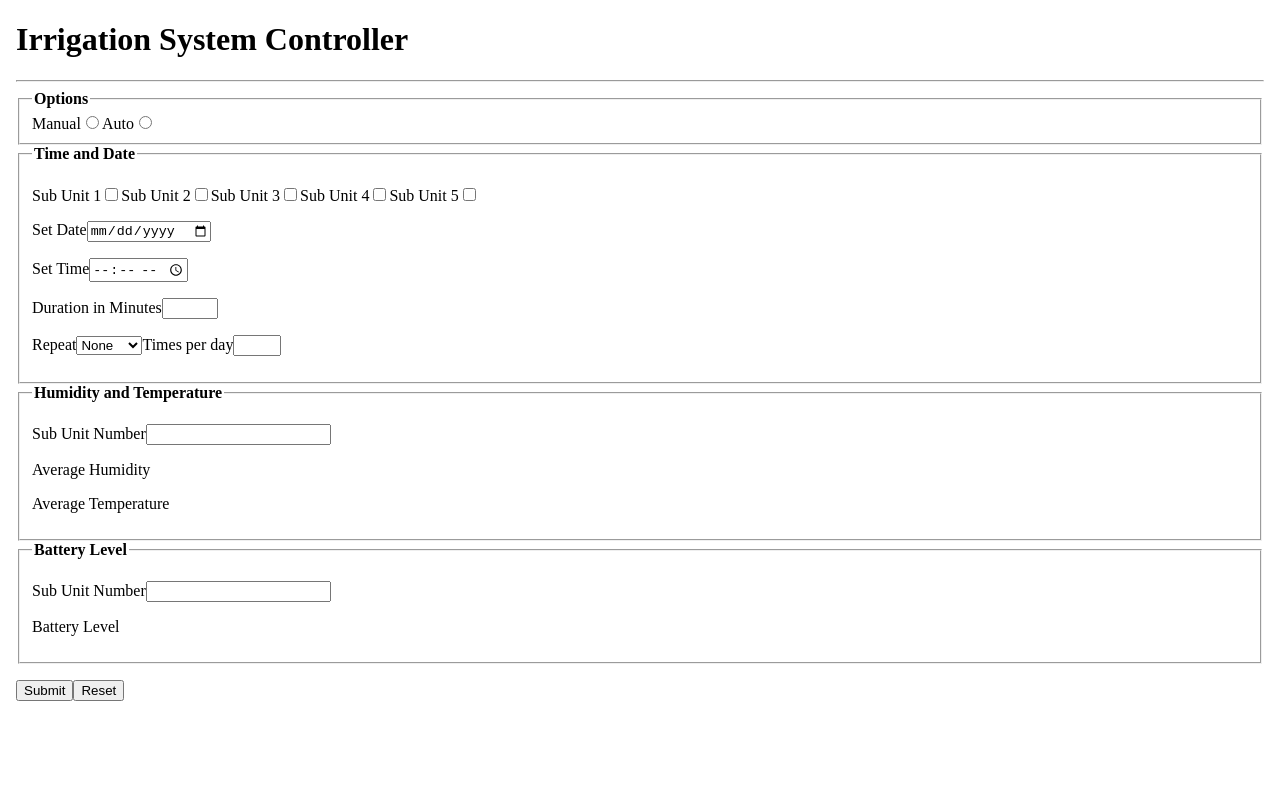
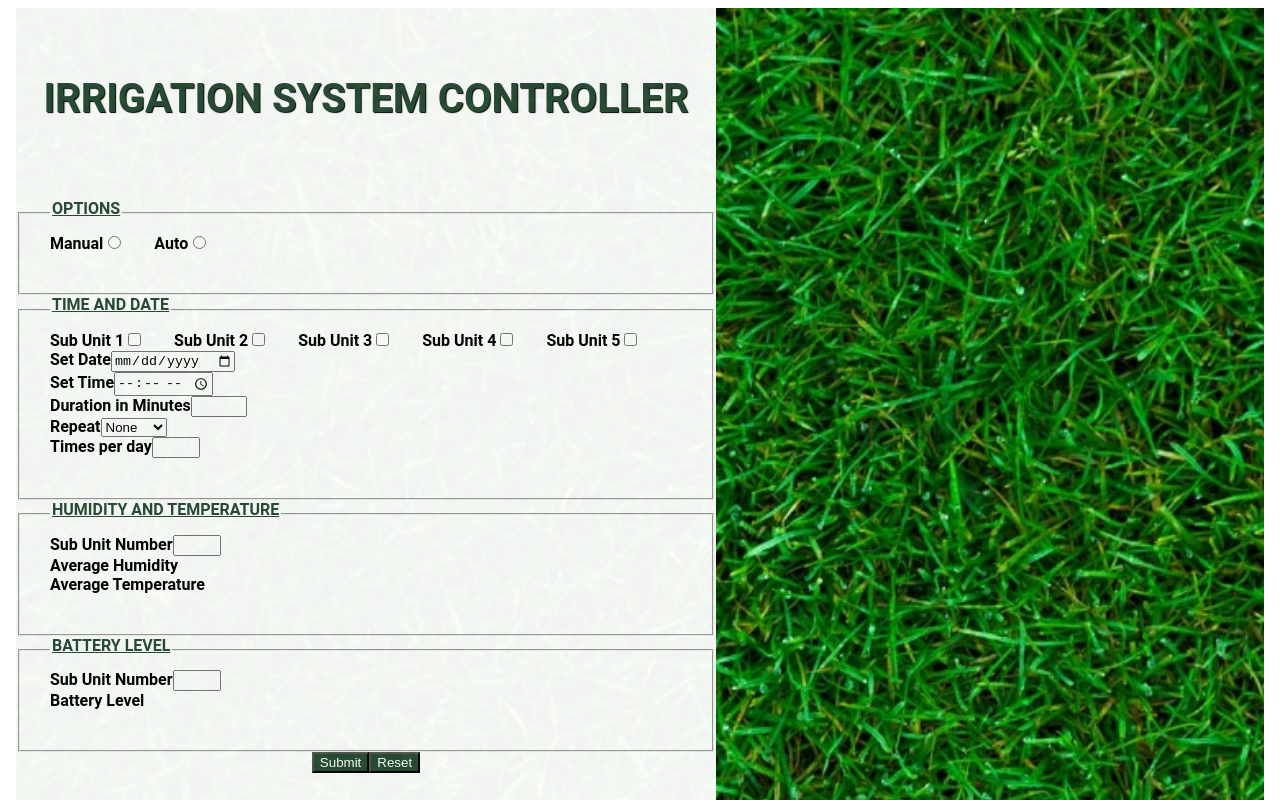
Before and after one commit to JanithGan/WaterMe, an Angular app: page / in a window 1280 px wide. Shown: the top 800 px of the page. Built offline with nearby package versions, Linux system fonts and the light colour scheme; what @angular/fire would draw is missing.

Commit message:
Added Code

```diff
--- a/src/app/app.component.css
+++ b/src/app/app.component.css
@@ -0,0 +1,66 @@
+body{
+	background-image : url("grass.jpg");
+	background-color : #294936;
+	background-position: center;
+    background-repeat: no-repeat;
+    background-size: cover;
+	color: black;
+	font-family: 'Roboto', sans-serif;
+	font-weight:bold;
+}
+
+.container{
+	background-color : white;
+	height: 1400px;
+	opacity	: 0.95;
+	width: 700px;
+}
+
+header{
+	text-align: center;
+	padding-top: 40px;
+	padding-bottom: 50px;
+
+
+}
+h1{
+	font-weight: bold;
+	font-size: 40px;
+	color: #294936;
+	text-shadow: 1px 1px 1px black;
+
+}
+
+.box{
+	padding-left: 30px;
+	padding-right: 30px;
+	padding-bottom: 40px;
+	position: relative;
+
+}
+.button_cl{
+	background-color : #294936;
+	color:white;
+}
+
+.select_box{
+	display: inline;
+	padding-right: 30px;
+
+}
+
+legend{
+	padding-bottom: 10px;
+	text-transform: uppercase;
+	color: #294936;
+	text-decoration: underline;
+}
+
+.box1{
+	text-align:center;
+	padding-left: 30px;
+	padding-right: 30px;
+	padding-bottom: 40px;
+	position: relative;
+
+}
--- a/src/app/app.component.html
+++ b/src/app/app.component.html
@@ -1,104 +1,112 @@
-<!DOCTYPE html>
-<html>
+<body>
+  <div class="container">
+    <header>
+      <h1>IRRIGATION SYSTEM CONTROLLER</h1>
+    </header>
 
-<head>
-  <meta name="viewport" content="width=device-width, initial-scale=1.0">
-  <meta name="description" content="Form Elements">
-  <title>Controller</title>
-</head>
-
-<body>
-
-  <h1>Irrigation System Controller</h1>
-  <hr>
     <form action="results.html" method="GET">
-    <fieldset>
+      <fieldset class="box">
         <legend><strong>Options</strong></legend>
-
+        <div class="select_box">
           <label for="manual">Manual</label>
           <input type="radio" name="mode" id="manual" value="manual">
+        </div>
+        <div class="select_box">
+          <label for="auto">Auto</label>
+          <input type="radio" name="mode" id="auto" value="auto">
+        </div>
+      </fieldset>
+
+      <fieldset class="box">
+        <legend><strong>Time and Date</strong></legend>
+
+        <div class="form-group">
+          <div class="select_box">
+            <label for="TimeUnit1">Sub Unit 1</label>
+            <input type="checkbox" name="TimeUnit1" id="TimeUnit1" value="TimeUnit1">
+          </div>
+          <div class="select_box">
+            <label for="TimeUnit2">Sub Unit 2</label>
+            <input type="checkbox" name="TimeUnit2" id="TimeUnit2" value="TimeUnit2">
+          </div>
+          <div class="select_box">
+            <label for="TimeUnit3">Sub Unit 3</label>
+            <input type="checkbox" name="TimeUnit3" id="TimeUnit3" value="TimeUnit3">
+          </div>
+          <div class="select_box">
+            <label for="TimeUnit4">Sub Unit 4</label>
+            <input type="checkbox" name="TimeUnit4" id="TimeUnit4" value="TimeUnit4">
+          </div>
+          <div class="select_box">
+            <label for="TimeUnit5">Sub Unit 5</label>
+            <input type="checkbox" name="TimeUnit5" id="TimeUnit5" value="TimeUnit5">
+          </div>
+        </div>
 
 
-      <label for="auto">Auto</label>
-      <input type="radio" name="mode" id="auto" value="auto">
-
-    </fieldset>
-
-    <fieldset>
-      <legend><strong>Time and Date</strong></legend>
-
-      <p>
-        <label for="TimeUnit1">Sub Unit 1</label>
-        <input type="checkbox" name="TimeUnit1" id="TimeUnit1" value="TimeUnit1">
-        <label for="TimeUnit2">Sub Unit 2</label>
-        <input type="checkbox" name="TimeUnit2" id="TimeUnit2" value="TimeUnit2">
-        <label for="TimeUnit3">Sub Unit 3</label>
-        <input type="checkbox" name="TimeUnit3" id="TimeUnit3" value="TimeUnit3">
-        <label for="TimeUnit4">Sub Unit 4</label>
-        <input type="checkbox" name="TimeUnit4" id="TimeUnit4" value="TimeUnit4">
-        <label for="TimeUnit5">Sub Unit 5</label>
-        <input type="checkbox" name="TimeUnit5" id="TimeUnit5" value="TimeUnit5">
-      </p>
-      <p>
+        <div class="form-group">
           <label for="date">Set Date</label>
-        <input type="date" name="date" id="date">
-      </p>
-      <p>
+          <input type="date" name="date" id="date" class="form-control">
+        </div>
+        <div class="form-group">
           <label for="time">Set Time</label>
-        <input type="time" name="time" id="time">
-      </p>
-      <p>
+          <input type="time" name="time" id="time" class="form-control">
+        </div>
+        <div class="form-group">
           <label for="duration">Duration in Minutes</label>
-        <input type="number" name="duration" id="duration" min="1" max="30">
-      </p>
-      <p>
+          <input type="number" name="duration" id="duration" min="1" max="30" class="form-control">
+        </div>
+        <div class="form-row">
+          <div class="col">
             <label for="repetition">Repeat</label>
-        <select name="repetition" id="repetition">
+            <select name="repetition" id="repetition" class="form-control">
               <option value="none">None</option>
               <option value="daily">Daily</option>
               <option value="weekly">Weekly</option>
             </select>
+          </div>
+          <div class="col">
             <label for="times">Times per day</label>
-        <input type="number" name="times" id="times" min="1" max="3">
-      </p>
+            <input type="number" name="times" id="times" min="1" max="3" class="form-control">
+          </div>
+        </div>
+        <div class="form-group"></div>
       </fieldset>
 
-    <fieldset>
+      <fieldset class="box">
         <legend><strong>Humidity and Temperature</strong></legend>
 
-      <p>
+        <div class="form-group">
           <label for="unitno1">Sub Unit Number</label>
-        <input type="number" name="unitno1" id="unitno1">
-      </p>
-      <p>
+          <input type="number" name="unitno1" id="unitno1" min="1" max="5" class="form-control">
+        </div>
+        <div class="form-group">
           <label for="humidity">Average Humidity</label>
           <output name="humidity" id="humidity"></output>
-      </p>
-      <p>
+        </div>
+        <div class="form-group">
           <label for="temperature">Average Temperature</label>
           <output name="temperature" id="temperature"></output>
-      </p>
+        </div>
       </fieldset>
 
-    <fieldset>
+      <fieldset class="box">
         <legend><strong>Battery Level</strong></legend>
-      <p>
+        <div class="form-group">
           <label for="unitno2">Sub Unit Number</label>
-        <input type="number" name="unitno2" id="unitno2" multiple>
-      </p>
-      <p>
+          <input type="number" name="unitno2" id="unitno2" min="1" max="5" class="form-control">
+        </div>
+        <div class="form-group">
           <label for="battery">Battery Level</label>
           <output name="battery" id="battery"></output>
-      </p>
+        </div>
       </fieldset>
 
-    <p>
-      <button type="submit">Submit</button>
-      <button type="reset">Reset</button>
-    </p>
+      <div class="box1">
+        <button type="submit" class="btn btn-success btn-block button_cl">Submit</button>
+        <button type="reset" class="btn btn-success  btn-block button_cl">Reset</button>
+      </div>
 
     </form>
-
+  </div>
 </body>
-
-</html>
```
Also changed, not shown: src/app/grass.jpg (added). Lines whose indentation alone changed are shown as unchanged.
